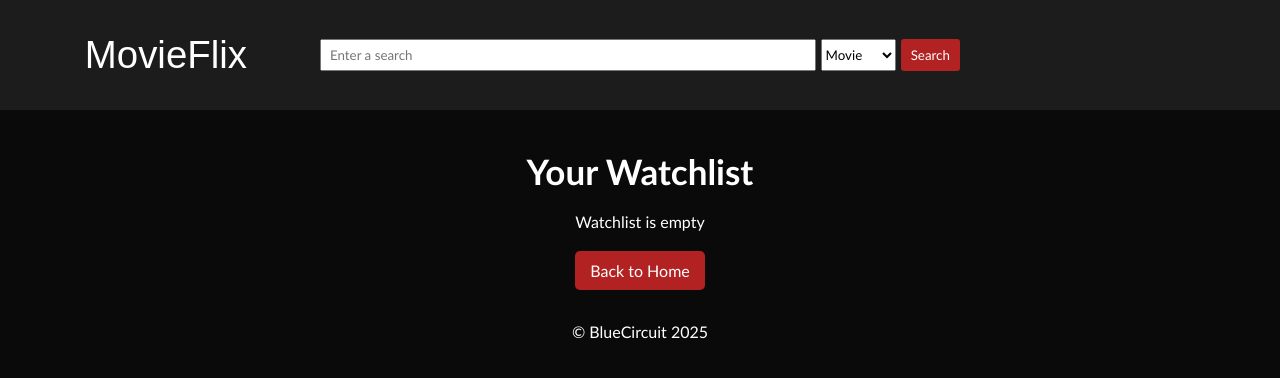
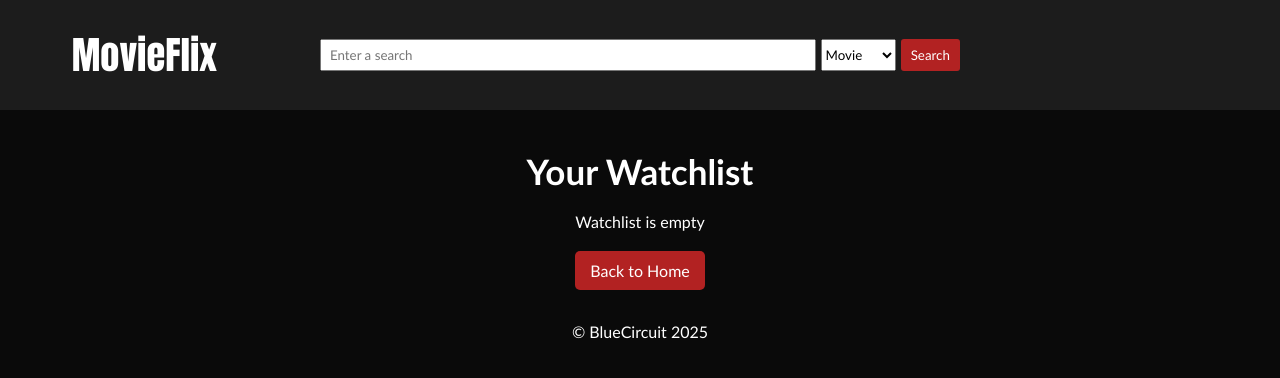
Before and after one commit to Dior15/BlueCircuit, a Flask app: template client/templates/watchlist.html in a window 1280 px wide. Shown: the top 378 px of the page. Run offline with Flask 3, Linux system fonts and the light colour scheme; the template is opened without the code that fills it, so the values that code supplies are empty.

Commit message:
Added backup font for webname + added bigger margin for watchlist button

```diff
--- a/client/static/moviepagestyle.css
+++ b/client/static/moviepagestyle.css
@@ -94,6 +94,7 @@ a:active {
     justify-content:center;
     margin-top: 1vh;
     margin-bottom: 2vh;
+    width: 19vh;
 }
 
 #rating-circle {
--- a/client/static/style.css
+++ b/client/static/style.css
@@ -4,7 +4,7 @@
 
 #web-name a:link {
     text-decoration: none;
-    font-family: Broadway, sans-serif;
+    font-family: Broadway, Impact, sans-serif;
     font-size: 3vw;
     margin-left: 2%;
     transition: transform 0.3s ease;
@@ -13,7 +13,7 @@
 
 #web-name a:visited {
     text-decoration: none;
-    font-family: Broadway, sans-serif;
+    font-family: Broadway, Impact, sans-serif;
     font-size: 3vw;
     margin-left: 2%;
     transition: transform 0.3s ease;
@@ -22,7 +22,7 @@
 
 #web-name a:hover {
     text-decoration: none;
-    font-family: Broadway, sans-serif;
+    font-family: Broadway, Impact, sans-serif;
     font-size: 3vw;
     margin-left: 2%;
     transition: transform 0.3s ease;
@@ -31,7 +31,7 @@
 
 #web-name a:active {
     text-decoration: none;
-    font-family: Broadway, sans-serif;
+    font-family: Broadway, Impact, sans-serif;
     font-size: 3vw;
     margin-left: 2%;
     transition: transform 0.3s ease;
@@ -61,9 +61,9 @@ button:hover{
 }
 
 #web-name{
-    font-family: Broadway, sans-serif;
+    font-family: Broadway, Impact, sans-serif;
     font-size: 3vw;
-    margin-left: 2%;
+    margin-left: 1%;
     transition: transform 0.3s ease;
     color: white;
     text-decoration: none;
```
